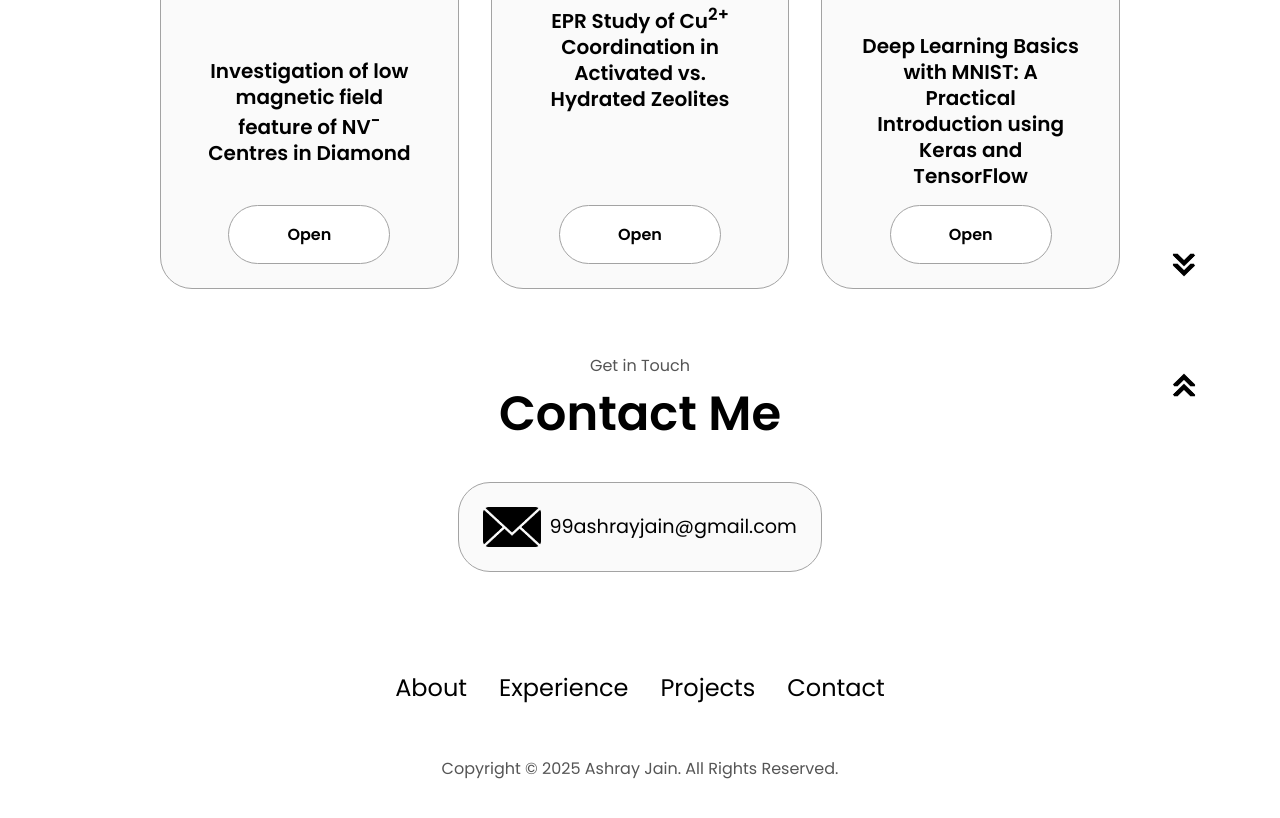
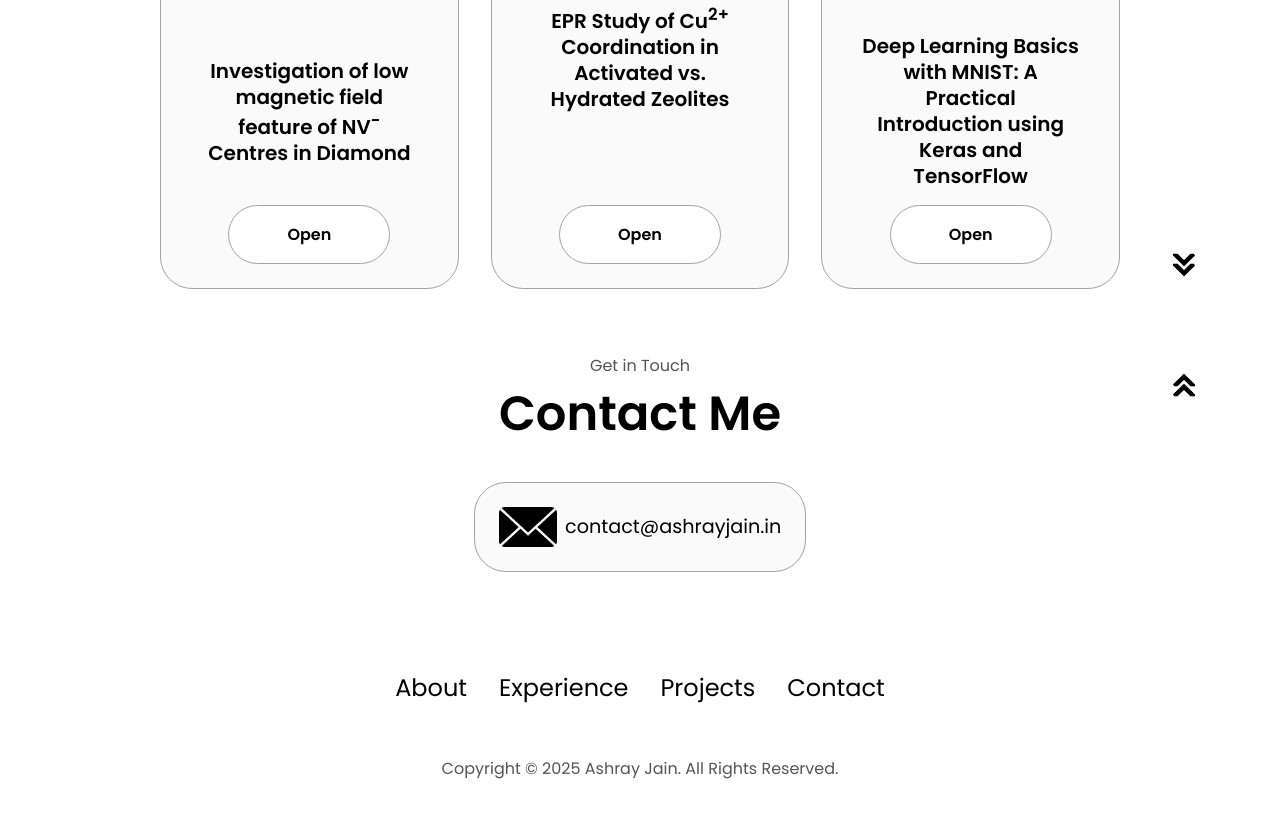
Before and after one commit to ashray-j/my-portfolio, a plain HTML site: page index.html in a window 1280 px wide. Shown: the part 2837-3655 px from the top of the page. Drawn offline with Linux system fonts and the light colour scheme.

Commit message:
Update email addr. in index.html

```diff
--- a/index.html
+++ b/index.html
@@ -200,7 +200,7 @@
             class="icon contact-icon email-icon"
             loading="lazy"
           />
-          <p><a href="mailto:99ashrayjain@gmail.com" target="_blank" rel="noopener noreferrer">99ashrayjain@gmail.com</a></p>
+          <p><a href="mailto:contact@ashrayjain.in" target="_blank" rel="noopener noreferrer">contact@ashrayjain.in</a></p>
           <!-- <form onsubmit="solace()">
             <label for="name">Name</label>
             <input type="text" name="name" id="tname" placeholder="Enter your name" class="tarea">
```
